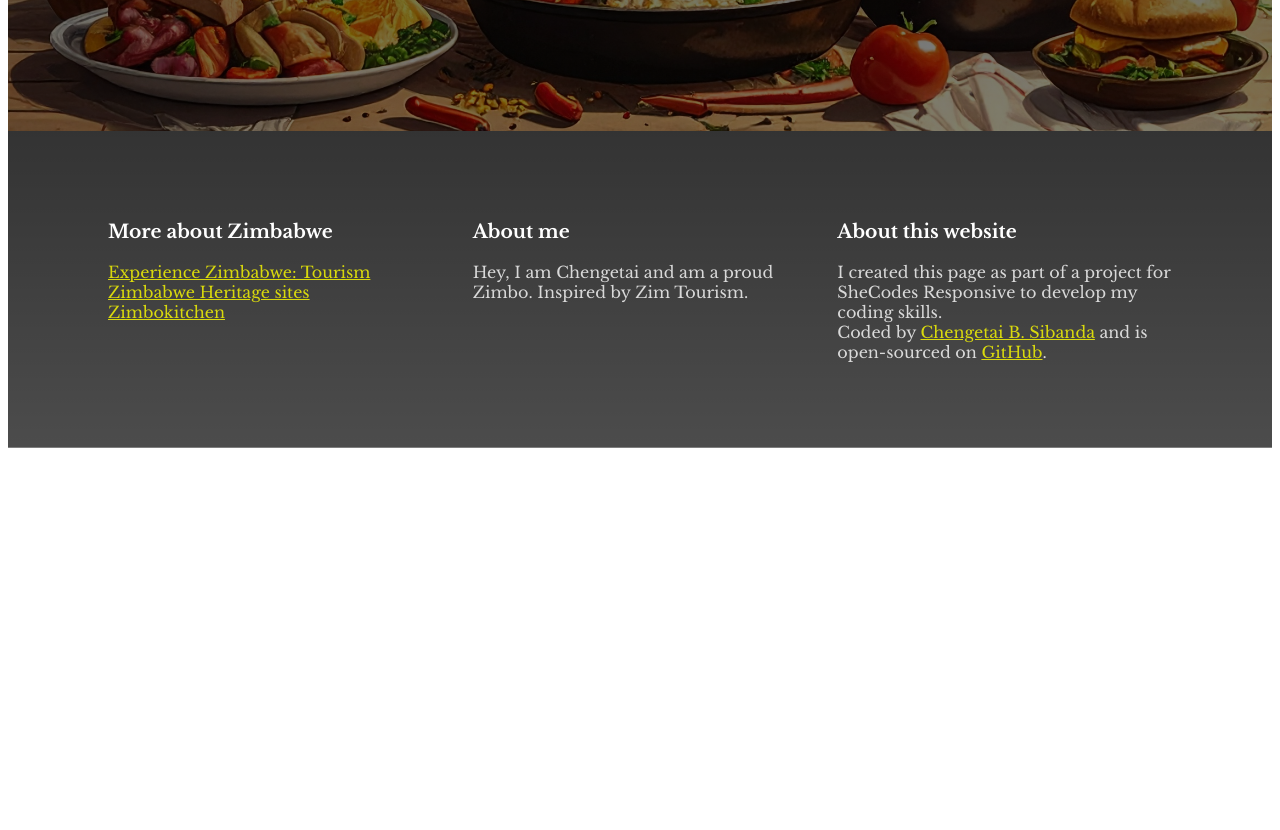
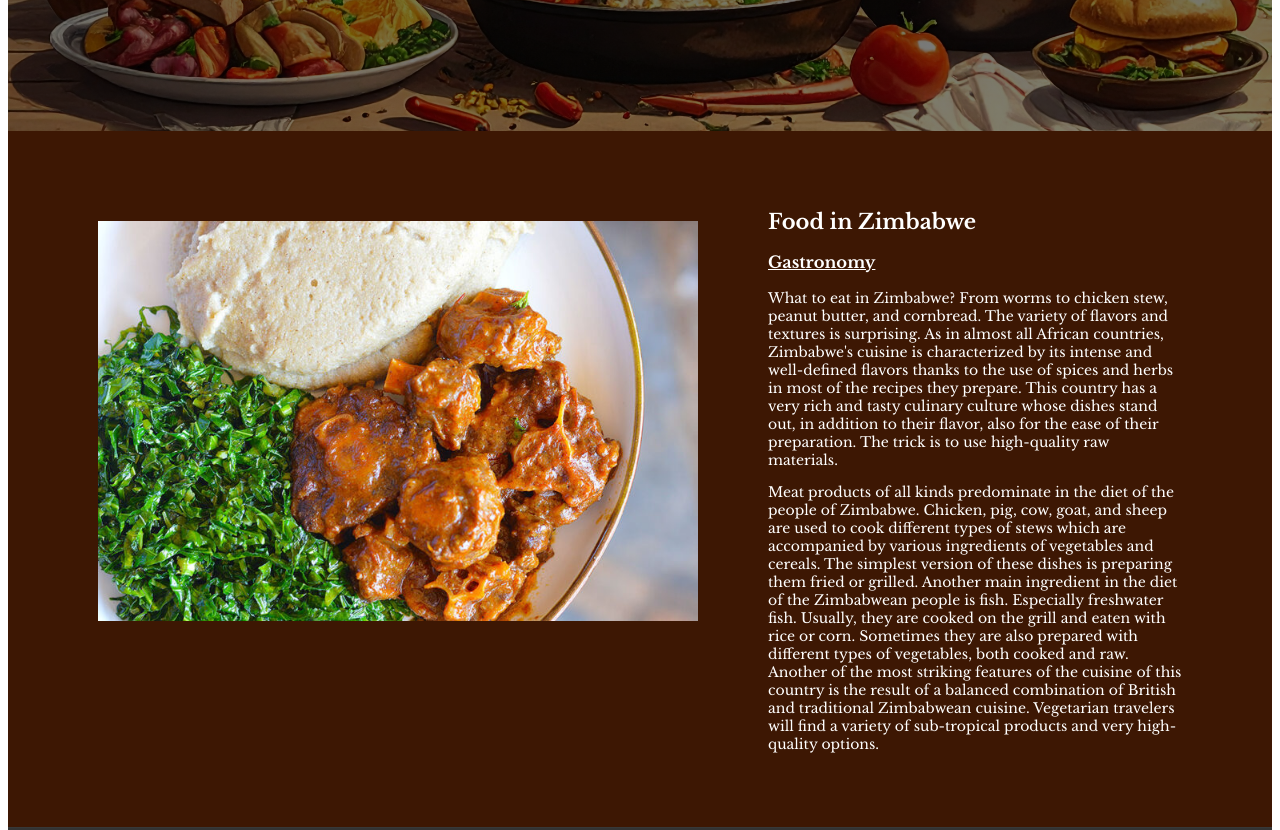
Before and after one commit to ChengetaiS/local-delicacy-project, a plain HTML site: page index.html in a window 1280 px wide. Shown: the part 660-1490 px from the top of the page. Before the commit the page ends 1116 px from the top, so only its background shows below. Drawn offline with nearby package versions, Linux system fonts and the light colour scheme.

Commit message:
Added first main section content

```diff
--- a/index.html
+++ b/index.html
@@ -21,6 +21,46 @@
         <a href="#more">LEARN MORE</a>
       </header>
     </div>
+    <main>
+      <section class="second-section">
+        <div>
+          <img
+            src="images\SADZA-OXTAIL-2-750x499.jpg"
+            alt="Sadza-and-Oxtail"
+            width="600px"
+          />
+        </div>
+        <div class="food-info">
+          <h2>Food in Zimbabwe</h2>
+          <h3>Gastronomy</h3>
+          <p>
+            What to eat in Zimbabwe? From worms to chicken stew, peanut butter,
+            and cornbread. The variety of flavors and textures is surprising. As
+            in almost all African countries, Zimbabwe's cuisine is characterized
+            by its intense and well-defined flavors thanks to the use of spices
+            and herbs in most of the recipes they prepare. This country has a
+            very rich and tasty culinary culture whose dishes stand out, in
+            addition to their flavor, also for the ease of their preparation.
+            The trick is to use high-quality raw materials.
+          </p>
+          <p>
+            Meat products of all kinds predominate in the diet of the people of
+            Zimbabwe. Chicken, pig, cow, goat, and sheep are used to cook
+            different types of stews which are accompanied by various
+            ingredients of vegetables and cereals. The simplest version of these
+            dishes is preparing them fried or grilled. Another main ingredient
+            in the diet of the Zimbabwean people is fish. Especially freshwater
+            fish. Usually, they are cooked on the grill and eaten with rice or
+            corn. Sometimes they are also prepared with different types of
+            vegetables, both cooked and raw. Another of the most striking
+            features of the cuisine of this country is the result of a balanced
+            combination of British and traditional Zimbabwean cuisine.
+            Vegetarian travelers will find a variety of sub-tropical products
+            and very high-quality options.
+          </p>
+        </div>
+      </section>
+    </main>
     <footer>
       <div class="container2">
         <div class="one">
--- a/src/style.css
+++ b/src/style.css
@@ -48,6 +48,25 @@ header a {
   letter-spacing: 2px;
 }
 
+.second-section {
+  display: grid;
+  grid-template-columns: 1fr 1fr;
+  gap: 70px;
+  padding: 90px;
+  font-family: "Libre Baskerville", serif;
+  font-size: 14px;
+  background-color: #3d1703;
+  color: white;
+}
+
+.food-info {
+  margin: -30px 0;
+}
+
+.food-info h3 {
+  text-decoration: underline;
+}
+
 footer {
   background-image: linear-gradient(rgba(0, 0, 0, 0.8), rgba(0, 0, 0, 0.7)),
     url("../images/VicFalls.jpg");
@@ -61,7 +80,7 @@ footer {
   color: white;
   display: grid;
   grid-template-columns: repeat(3, 1fr);
-  grid-gap: 30px;
+  gap: 30px;
 }
 
 footer ul {
```
Also changed, not shown: images/SADZA-OXTAIL-2-750x499.jpg (added).
